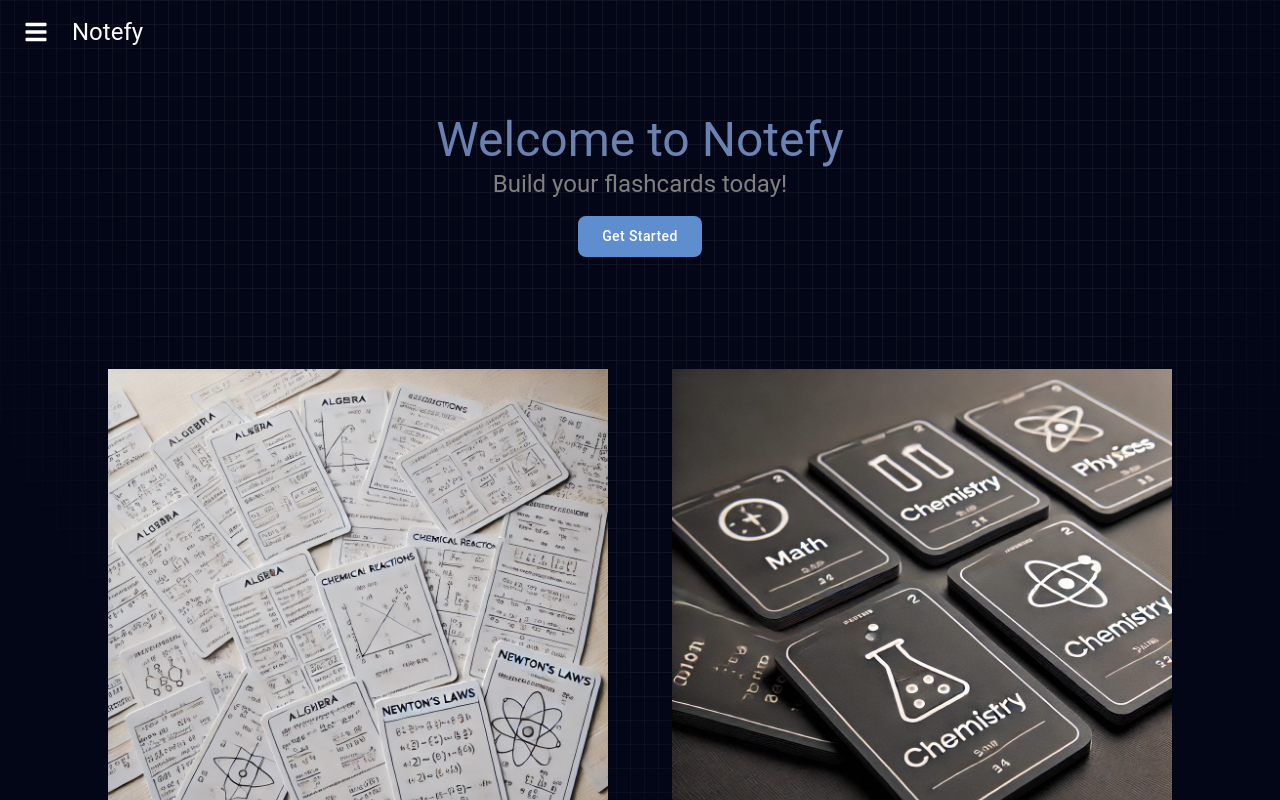
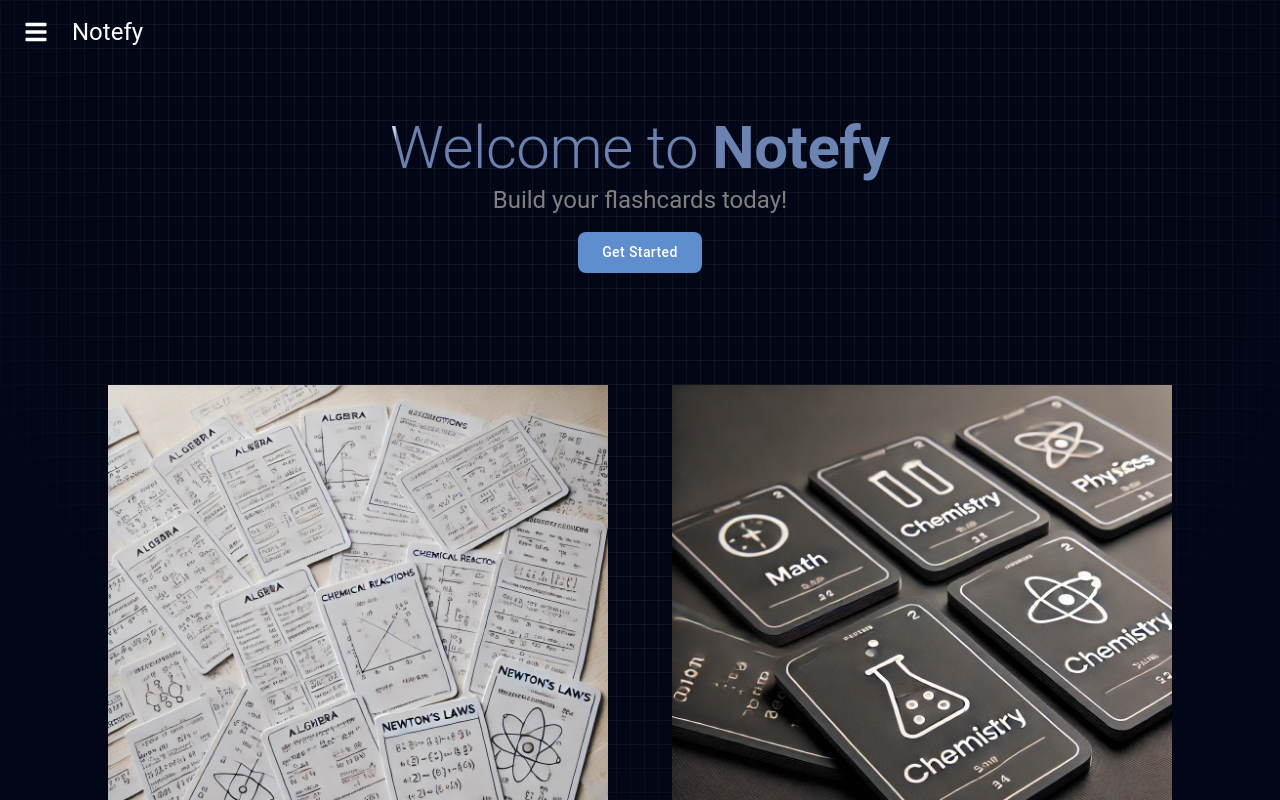
Before and after one commit to SanaAshraf28/Flashcards-SaaS, a Next.js app: page / in a window 1280 px wide. Shown: the top 800 px of the page. Built offline with nearby package versions, Linux system fonts and the light colour scheme; no server answers.

Commit message:
Change Heading

```diff
--- a/app/page.js
+++ b/app/page.js
@@ -111,8 +111,8 @@ export default function Home() {
 
       <Container maxWidth="lg" sx={{ position: "relative", zIndex: 10, pt: 10 }}>
         <Box sx={{ textAlign: "center", my: 4 }}>
-          <Typography variant="h3" className="cycle-colors">
-            Welcome to Notefy
+          <Typography variant="h2" className="cycle-colors">
+            Welcome to <Box component="span" sx={{ fontWeight: 600}}>Notefy</Box>
           </Typography>
           <Typography variant="h5" sx={{ color: "gray" }}>
             Build your flashcards today!
```
